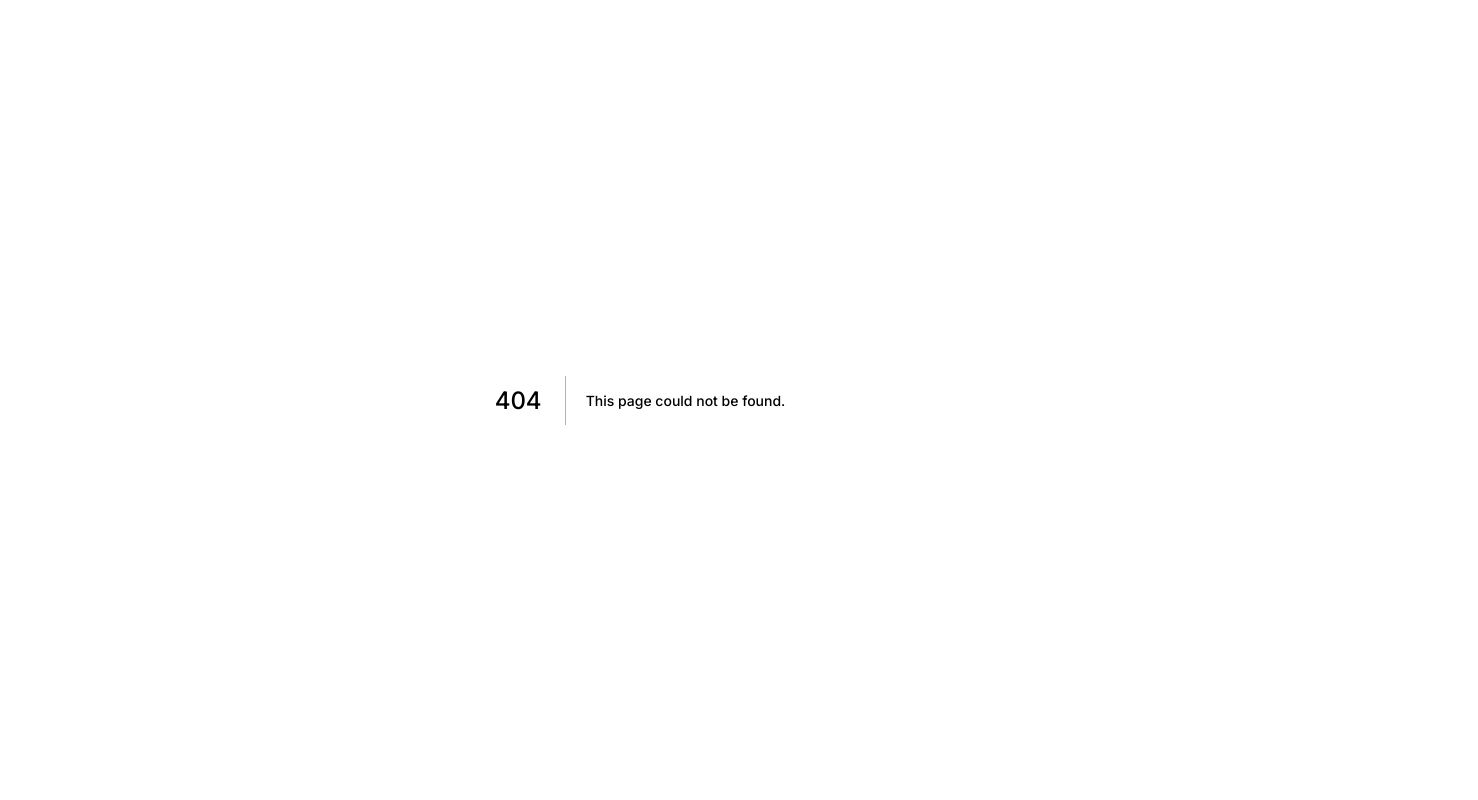
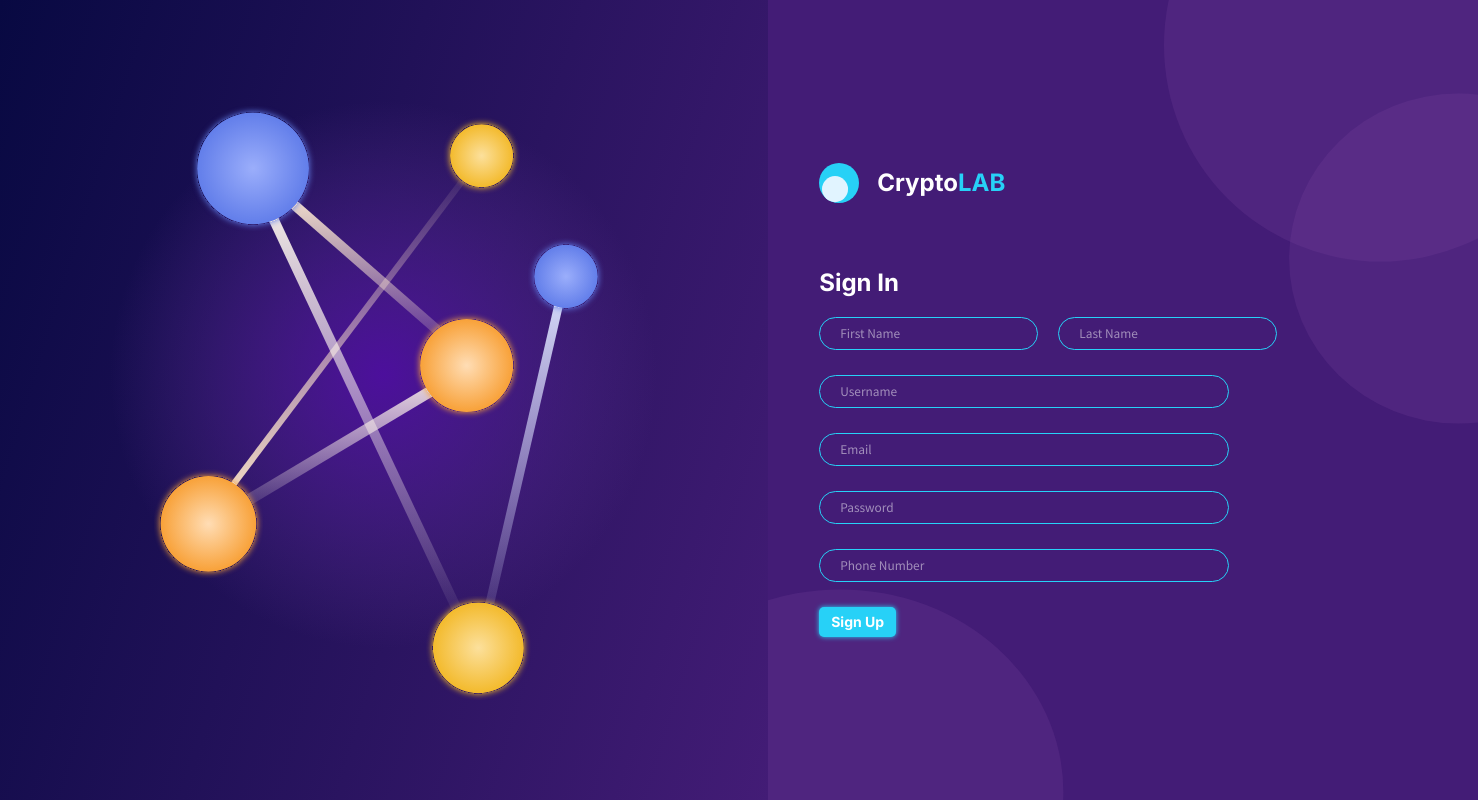
Before and after one commit to FelixFern/TurnkeyID-FE-Assesment, a Next.js app: page /register in a window 1280 px wide. Before the commit this address had no page. Shown: the whole page, 1478 px wide, since content can reach past the window. Built offline with nearby package versions, Linux system fonts and the light colour scheme.

Commit message:
added login and register page

```diff
--- a/components/BlueBtn/BlueBtn.module.scss
+++ b/components/BlueBtn/BlueBtn.module.scss
@@ -30,3 +30,33 @@ $dark-purple: #080942;
         transform: translateY(-2px) !important;
     }
 }
+
+.blueBtnSecondaryContainer {
+    transition: 0.5s;
+    width: fit-content !important;
+    border: 1px solid $blue-accent !important;
+    z-index: 999 !important;
+    padding: 0 !important;
+    color: white !important;
+    border: none !important;
+    border-radius: 5px !important;
+    cursor: pointer !important;
+    padding: 6px 12px !important;
+    box-shadow: 0px 0px 5px $blue-accent;
+
+    h1 {
+        font-size: 14px !important;
+        line-height: 0 !important;
+        margin-block-start: 0.67em !important;
+        margin-block-end: 0.67em !important;
+    }
+    p {
+        margin-block-start: 0.67em !important;
+        margin-block-end: 0.67em !important;
+    }
+
+    &:hover {
+        background-color: $blue-accent !important;
+        transform: translateY(-2px) !important;
+    }
+}
--- a/components/BlueBtn/BlueBtn.tsx
+++ b/components/BlueBtn/BlueBtn.tsx
@@ -1,21 +1,36 @@
+import Link from 'next/link'
 import styles from './BlueBtn.module.scss'
 
 type BtnProps = {
     text: string,
-    link: string
+    link: string,
+    type: number | null
 }
 
-const BlueBtn = ({text, link} : BtnProps) => {
+const BlueBtn = ({text, link, type} : BtnProps) => {
+
+    if (type == 0) {
         return (
             <div className={styles.blueBtnContainer}>
-            <a href={link}>
+                <Link href={link}>
                     <h1>
                         {text}
                     </h1>
-
-            </a>
+                </Link>
             </div>
         )
+    } else {
+        return (
+            <div className={styles.blueBtnSecondaryContainer}>
+                <Link href={link}>
+                    <h1>
+                        {text}
+                    </h1>
+                </Link>
+            </div>
+        )
+
+    }
 }
 
 export default BlueBtn
--- a/components/Navbar/Navbar.tsx
+++ b/components/Navbar/Navbar.tsx
@@ -37,7 +37,7 @@ const Navbar = () => {
                     </li>
                 </ul>
                 <div className={styles.cta}>
-                    <BlueBtn link='' text='Join Now!'></BlueBtn>
+                    <BlueBtn link='/login' text='Join Now!' type={0}></BlueBtn>
                 </div>
             </div>
         </div>
--- a/package.json
+++ b/package.json
@@ -14,6 +14,7 @@
     "@types/react-dom": "18.0.9",
     "eslint": "8.29.0",
     "eslint-config-next": "13.0.6",
+    "framer-motion": "^7.6.18",
     "next": "13.0.6",
     "react": "18.2.0",
     "react-dom": "18.2.0",
--- a/pages/Home.module.scss
+++ b/pages/Home.module.scss
@@ -153,6 +153,7 @@ $dark-blue: #080942;
 
         .inputBox {
             width: fit-content;
+            color: white;
             margin: auto;
             margin-top: 20px;
             display: flex;
--- /dev/null
+++ b/pages/login/Login.module.scss
@@ -0,0 +1,78 @@
+$blue-accent: #27D1F7;
+
+.loginContainer {
+    display: flex;
+    overflow-y: hidden;
+    width: 100vw;
+    height: 100vh;
+
+    .leftCol {
+        flex: 3;
+        background: linear-gradient(107.27deg, #080942 0%, #431C76 100%);
+        display: flex;
+        align-items: center;
+        justify-content: center;
+        img {
+            height: 75%;
+        }
+    }
+    .rightCol {
+        flex: 2;
+        display: flex;
+        align-items: center;
+
+        .rightColBg {
+            position: absolute;
+            top: 0;
+            height: 100vh;
+            object-fit: cover;
+            z-index: -1;
+        }
+
+        .content {
+            width: 80%;
+            height: fit-content;
+            margin: auto;
+            .companyLogo {
+                width: 100%;
+                display: flex;
+                margin-bottom: 65px;
+                align-items: center;
+                column-gap: 18px;
+                img {
+                    width: 40px;
+                    height: auto;
+                }
+                h1 {
+                    margin: 0;
+                    font-size: 24px;
+                }
+            }
+            .loginForm {
+                display: flex;
+                flex-direction: column;
+                row-gap: 25px;
+
+                .inputForm {
+                    color: white;
+                    background-color: transparent;
+                    border: 1px solid $blue-accent;
+                    padding: 8px 20px;
+                    border-radius: 20px;
+
+                    &::placeholder {
+                        color: white;
+                        font-family: 'Source Sans Pro';
+                        opacity: .5;
+                    }
+                }
+            }
+            .loginBtn {
+                margin-top: 16px;
+                display: flex;
+                column-gap: 10px;
+            }
+        }
+    }
+
+}
--- /dev/null
+++ b/pages/register/Register.module.scss
@@ -0,0 +1,87 @@
+$blue-accent: #27D1F7;
+
+.registerContainer {
+    display: flex;
+    overflow-y: hidden;
+    width: 100vw;
+    height: 100vh;
+
+    .leftCol {
+        flex: 3;
+        background: linear-gradient(107.27deg, #080942 0%, #431C76 100%);
+        display: flex;
+        align-items: center;
+        justify-content: center;
+        img {
+            height: 75%;
+        }
+    }
+    .rightCol {
+        flex: 2;
+        display: flex;
+        align-items: center;
+
+        .rightColBg {
+            position: absolute;
+            top: 0;
+            height: 100vh;
+            object-fit: cover;
+            z-index: -1;
+        }
+
+        .content {
+            width: 80%;
+            height: fit-content;
+            margin: auto;
+
+            .companyLogo {
+                width: 100%;
+                display: flex;
+                margin-bottom: 65px;
+                align-items: center;
+                column-gap: 18px;
+                img {
+                    width: 40px;
+                    height: auto;
+                }
+                h1 {
+                    margin: 0;
+                    font-size: 24px;
+                }
+            }
+            .registerForm {
+                display: flex;
+                flex-direction: column;
+                row-gap: 25px;
+
+                .inputMultForm {
+                    display: flex;
+                    column-gap: 20px;
+                    width: 100%;
+                    .inputForm {
+                        flex: 1;
+                    }
+                }
+                .inputForm {
+                    color: white;
+                    background-color: transparent;
+                    border: 1px solid $blue-accent;
+                    padding: 8px 20px;
+                    border-radius: 20px;
+
+                    &::placeholder {
+                        color: white;
+                        font-family: 'Source Sans Pro';
+                        opacity: .5;
+                    }
+                }
+            }
+            .registerBtn {
+                margin-top: 25px;
+                display: flex;
+                column-gap: 10px;
+            }
+        }
+    }
+
+}
--- /dev/null
+++ b/pages/register/index.tsx
@@ -0,0 +1,38 @@
+import BlueBtn from '../../components/BlueBtn/BlueBtn'
+import styles from './Register.module.scss'
+
+const Register = () => {
+    return (
+        <div className={styles.registerContainer}>
+            <div className={styles.leftCol}>
+                <img src="../img/decentralized-illustration.svg"></img>
+            </div>
+            <div className={styles.rightCol}>
+                <img className={styles.rightColBg} src="../img/login-bg.svg" alt=""/>
+                <div className={styles.content}>
+                    <div className={styles.companyLogo}>
+                        <img src="../img/logo.svg" alt=""/>
+                        <h1>Crypto<span>LAB</span>
+                        </h1>
+                    </div>
+                    <h2>Sign In</h2>
+                    <div className={styles.registerForm}>
+                        <div className={styles.inputMultForm}>
+                            <input className={styles.inputForm} placeholder='First Name'></input>
+                            <input className={styles.inputForm} placeholder='Last Name'></input>
+                        </div>
+                        <input className={styles.inputForm} placeholder='Username'></input>
+                        <input className={styles.inputForm} placeholder='Email'></input>
+                        <input className={styles.inputForm} placeholder='Password'></input>
+                        <input className={styles.inputForm} placeholder='Phone Number'></input>
+                    </div>
+                    <div className={styles.registerBtn}>
+                        <BlueBtn link='/register' text='Sign Up' type={0}></BlueBtn>
+                    </div>
+                </div>
+            </div>
+        </div>
+    )
+}
+
+export default Register
```
Also changed, not shown: pages/index.tsx (+4 -6 lines), pages/login/index.tsx (added, +37 -0 lines), public/img/login-bg.svg (added), 1 other file (tests, documents, lock files or other folders). Lines whose indentation alone changed are shown as unchanged.
